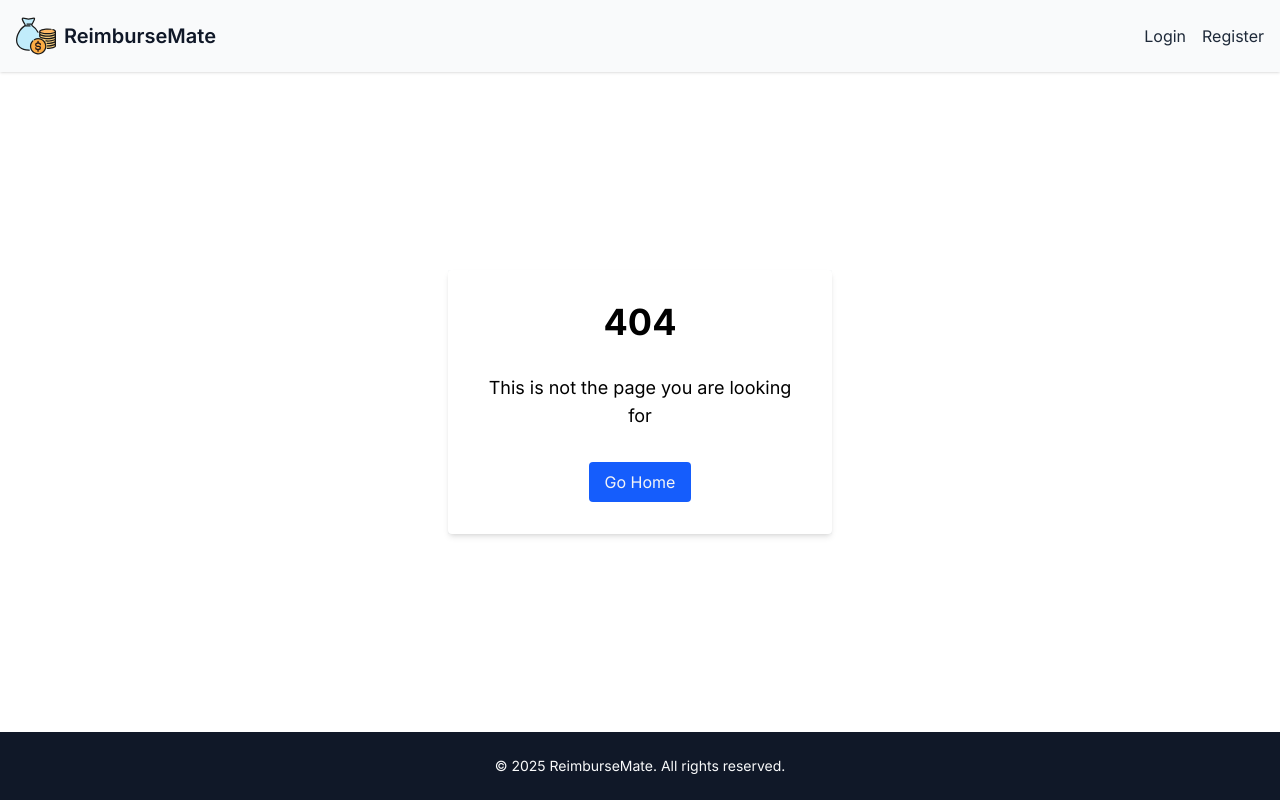
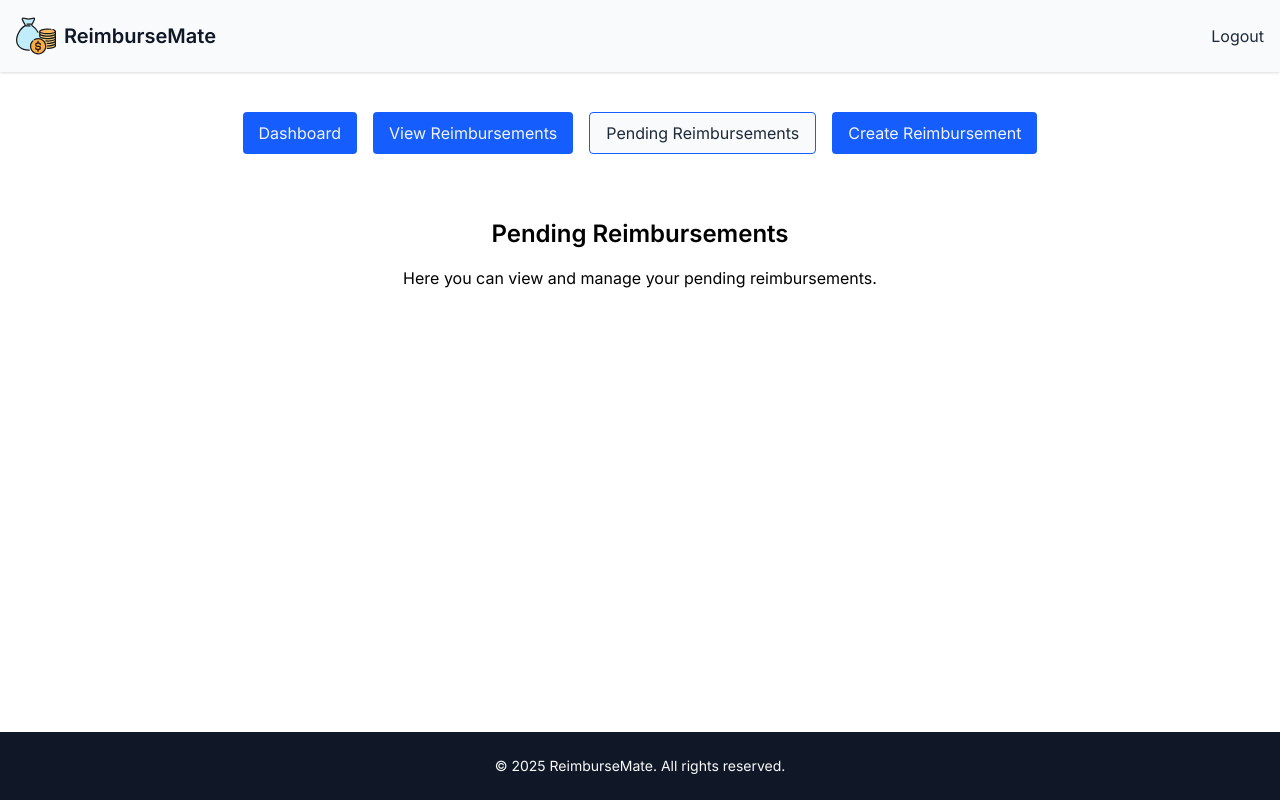
Before and after one commit to vlrnsnk/reimburse-mate, a React (Vite) app in the folder frontend/: page /employee/reimbursements/pending in a window 1280 px wide. Before the commit this address had no page. Built offline with nearby package versions, Linux system fonts and the light colour scheme.

Commit message:
Add dummy view and create reimbursement pages

```diff
--- /dev/null
+++ b/frontend/src/pages/employee/CreateReimbursementPage/CreateReimbursementPage.tsx
@@ -0,0 +1,10 @@
+const CreateReimbursementPage: React.FC = () => {
+  return (
+    <div className="text-center">
+      <h1 className="text-2xl font-semibold mb-4">Create Reimbursement</h1>
+      <p>Here you can create a new reimbursement.</p>
+    </div>
+  );
+};
+
+export { CreateReimbursementPage };
--- /dev/null
+++ b/frontend/src/pages/employee/PendingReimbursementsPage/PendingReimbursementsPage.tsx
@@ -0,0 +1,10 @@
+const PendingReimbursementsPage: React.FC = () => {
+  return (
+    <div className="text-center">
+      <h1 className="text-2xl font-semibold mb-4">Pending Reimbursements</h1>
+      <p>Here you can view and manage your pending reimbursements.</p>
+    </div>
+  );
+}
+
+export { PendingReimbursementsPage };
--- /dev/null
+++ b/frontend/src/pages/employee/ReimbursementsPage/ReimbursementsPage.tsx
@@ -0,0 +1,10 @@
+const ReimbursementsPage: React.FC = () => {
+  return (
+    <div className="text-center">
+      <h1 className="text-2xl font-semibold mb-4">Reimbursements</h1>
+      <p>Here you can view and manage your reimbursements.</p>
+    </div>
+  );
+};
+
+export { ReimbursementsPage };
--- a/frontend/src/routes/routes.tsx
+++ b/frontend/src/routes/routes.tsx
@@ -6,6 +6,9 @@ import { RegisterPage } from '@/pages/public/RegisterPage/RegisterPage';
 import { Layout } from '@/components/layout/Layout/Layout';
 import { EmployeeLayout } from '@/components/layout/EmployeeLayout/EmployeeLayout';
 import { EmployeeDashboardPage } from '@/pages/employee/EmployeeDashboard/EmployeeDashboard';
+import { ReimbursementsPage } from '@/pages/employee/ReimbursementsPage/ReimbursementsPage';
+import { PendingReimbursementsPage } from '@/pages/employee/PendingReimbursementsPage/PendingReimbursementsPage';
+import { CreateReimbursementPage } from '@/pages/employee/CreateReimbursementPage/CreateReimbursementPage';
 
 const router = createBrowserRouter([
   {
@@ -24,6 +27,9 @@ const router = createBrowserRouter([
     children: [
       { path: '', element: <Navigate to="/employee/dashboard" /> },
       { path: 'dashboard', element: <EmployeeDashboardPage /> },
+      { path: 'reimbursements', element: <ReimbursementsPage /> },
+      { path: 'reimbursements/pending', element: <PendingReimbursementsPage /> },
+      { path: 'reimbursements/create', element: <CreateReimbursementPage /> }
     ],
   },
 ]);
```
